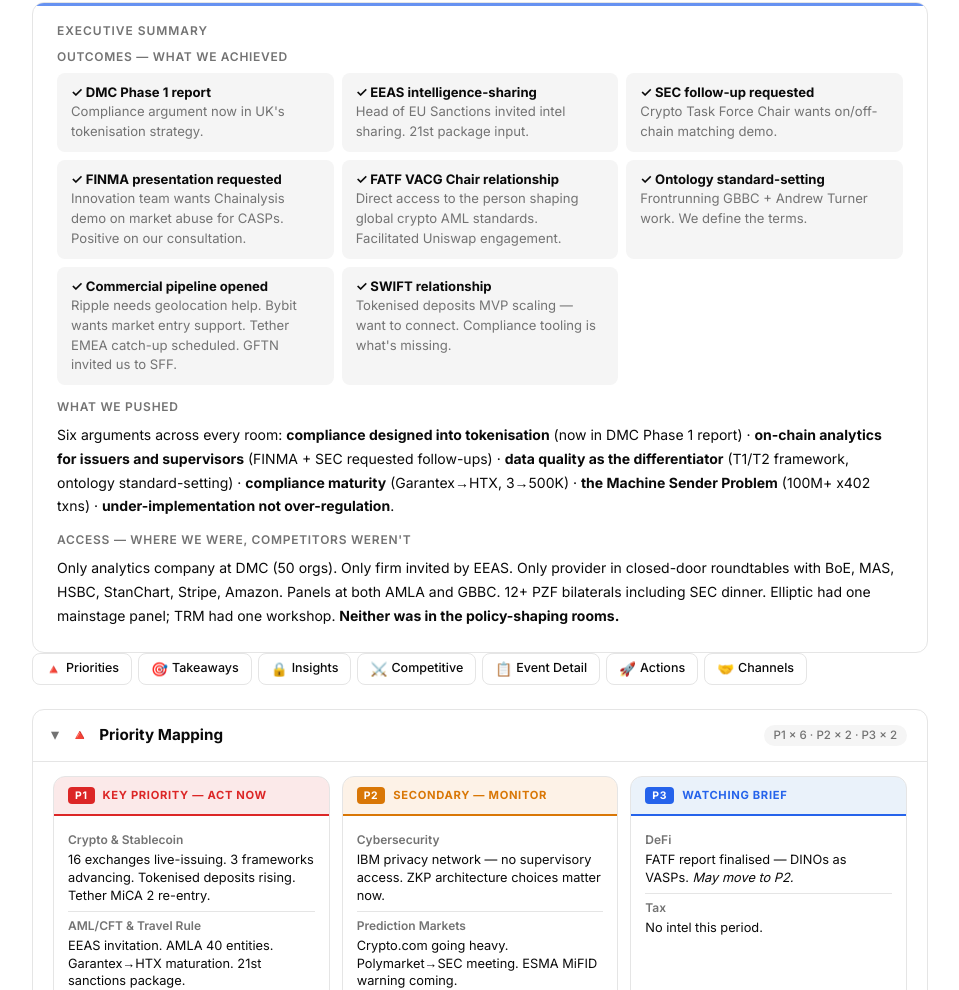
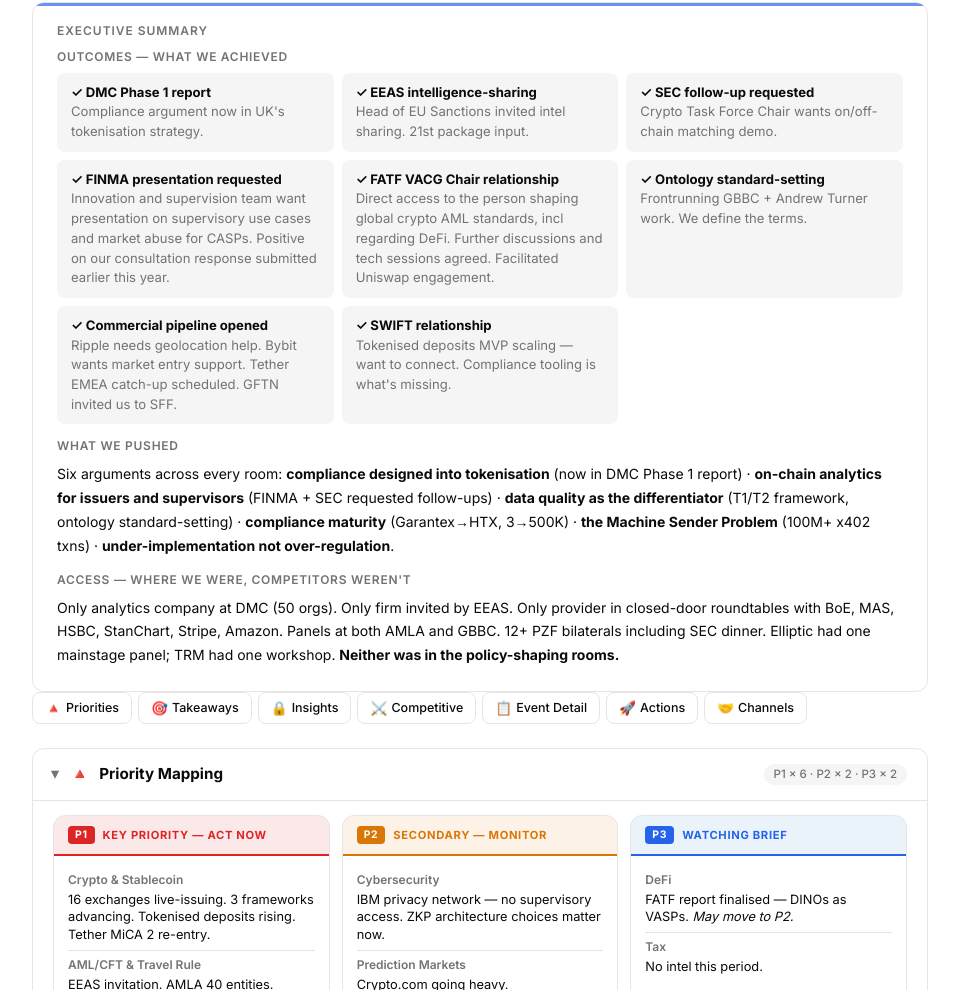
Before and after one commit to matthiasbauer-ops/policy-dashboard, a plain HTML site: page engagement-readout.html in a window 1280 px wide. Shown: the part 915-1905 px from the top of the page, without its empty margins (160-1119 px from the left). Drawn offline with Linux system fonts and the light colour scheme.

Commit message:
Update FINMA and FATF outcome descriptions

```diff
--- a/engagement-readout.html
+++ b/engagement-readout.html
@@ -731,11 +731,11 @@
           </div>
           <div style="padding:10px 14px;border-radius:8px;background:var(--muted);font-size:0.82rem;line-height:1.5;">
             <strong style="color:var(--foreground);">✓ FINMA presentation requested</strong><br>
-            <span class="text-muted-foreground">Innovation team wants Chainalysis demo on market abuse for CASPs. Positive on our consultation.</span>
+            <span class="text-muted-foreground">Innovation and supervision team want presentation on supervisory use cases and market abuse for CASPs. Positive on our consultation response submitted earlier this year.</span>
           </div>
           <div style="padding:10px 14px;border-radius:8px;background:var(--muted);font-size:0.82rem;line-height:1.5;">
             <strong style="color:var(--foreground);">✓ FATF VACG Chair relationship</strong><br>
-            <span class="text-muted-foreground">Direct access to the person shaping global crypto AML standards. Facilitated Uniswap engagement.</span>
+            <span class="text-muted-foreground">Direct access to the person shaping global crypto AML standards, incl regarding DeFi. Further discussions and tech sessions agreed. Facilitated Uniswap engagement.</span>
           </div>
           <div style="padding:10px 14px;border-radius:8px;background:var(--muted);font-size:0.82rem;line-height:1.5;">
             <strong style="color:var(--foreground);">✓ Ontology standard-setting</strong><br>
```
